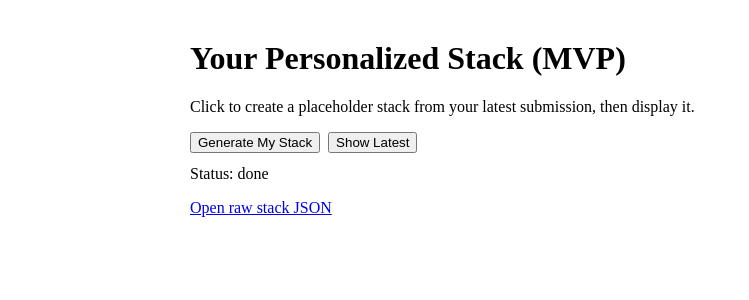
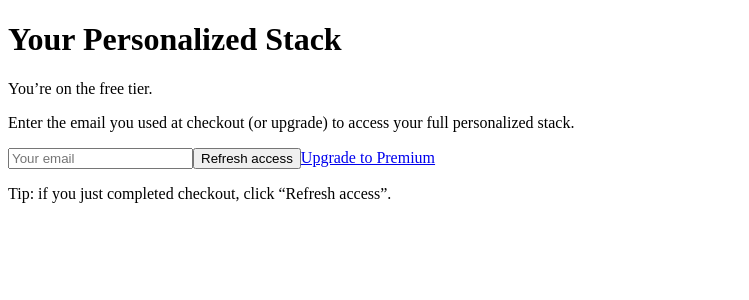
Before and after one commit to LGomes360/lve360-app, a Next.js app: page /results in a window 1280 px wide. Shown: the top 300 px of the page, without its empty margins (0-749 px from the left). Built offline with nearby package versions, Linux system fonts and the light colour scheme; no server answers; the database is empty.

Commit message:
Update page.tsx

```diff
--- a/app/results/page.tsx
+++ b/app/results/page.tsx
@@ -1,73 +1,125 @@
 'use client';
+
 import { useEffect, useState } from 'react';
 
-type Status = 'idle' | 'working' | 'done' | 'error';
+type TierResp = { email: string; tier: 'free' | 'premium'; stripe_subscription_status?: string | null };
 
 export default function Results() {
-  const [status, setStatus] = useState<Status>('idle');
+  const [email, setEmail] = useState('');
+  const [tier, setTier] = useState<'free' | 'premium' | 'checking'>('checking');
+  const [status, setStatus] = useState<'idle' | 'working' | 'done' | 'error'>('idle');
   const [stack, setStack] = useState<any>(null);
-  const [err, setErr] = useState<string>('');
 
-  async function readLatestStack() {
-    const q = new URLSearchParams({ select: '*', order: 'created_at.desc', limit: '1' });
-    const res = await fetch(`/api/stacks?${q.toString()}`, { cache: 'no-store' });
-    if (!res.ok) throw new Error(`read failed: ${res.status}`);
-    const rows = await res.json();
-    return rows?.[0]?.stack || null; // <- stack column payload
-  }
+  // Helper: save email locally so returning users don’t need to retype
+  const remember = (e: string) => {
+    const v = e.trim().toLowerCase();
+    setEmail(v);
+    if (v) localStorage.setItem('lve-email', v);
+  };
 
-  async function handleGenerate() {
-    try {
-      setStatus('working'); setErr(''); setStack(null);
-      const r = await fetch('/api/generate-stack', { method: 'POST' });
-      const j = await r.json().catch(() => ({}));
-      if (!r.ok) throw new Error(j?.error || 'generate failed');
-      const latest = await readLatestStack();
-      setStack(latest);
-      setStatus('done');
-    } catch (e:any) {
-      setStatus('error'); setErr(e?.message || 'Unknown error');
+  useEffect(() => {
+    const p = new URLSearchParams(window.location.search);
+    const fromQS = (p.get('email') || '').trim().toLowerCase();
+    const fromLS = (localStorage.getItem('lve-email') || '').trim().toLowerCase();
+    const chosen = fromQS || fromLS;
+    if (chosen) {
+      remember(chosen);
+    } else {
+      setTier('free'); // no email → treat as free until provided
+      return;
     }
-  }
 
-  async function handleShowLatest() {
-    try {
-      setStatus('working'); setErr('');
-      const latest = await readLatestStack();
-      setStack(latest);
-      setStatus('done');
-    } catch (e:any) {
-      setStatus('error'); setErr(e?.message || 'Unknown error');
-    }
-  }
+    const run = async () => {
+      setTier('checking');
+      const r = await fetch(`/api/users/tier?email=${encodeURIComponent(chosen)}`);
+      const data = (await r.json()) as TierResp;
+      setTier(data.tier ?? 'free');
+    };
+    run();
+  }, []);
 
-  // Auto-load latest on first visit
-  useEffect(() => { handleShowLatest(); }, []);
+  const generate = async () => {
+    setStatus('working');
+    const res = await fetch('/api/generate-stack', { method: 'POST' });
+    if (!res.ok) return setStatus('error');
+
+    setStatus('done');
+    // pull latest stack to display
+    const r2 = await fetch('/api/stacks');
+    if (r2.ok) setStack(await r2.json());
+  };
+
+  const Gate = () => {
+    if (tier === 'checking') return <p className="mt-4 text-sm">Checking access…</p>;
+    if (tier === 'premium') return null;
+
+    // Free state
+    return (
+      <div className="mt-6 rounded border p-4 bg-yellow-50">
+        <p className="font-medium">You’re on the free tier.</p>
+        <p className="text-sm mt-1">
+          Enter the email you used at checkout (or upgrade) to access your full personalized stack.
+        </p>
+
+        <div className="mt-3 flex gap-2">
+          <input
+            className="border px-3 py-2 w-72"
+            placeholder="Your email"
+            value={email}
+            onChange={(e) => remember(e.target.value)}
+          />
+          <button
+            className="px-3 py-2 rounded bg-black text-white"
+            onClick={async () => {
+              if (!email) return;
+              const r = await fetch(`/api/users/tier?email=${encodeURIComponent(email)}`);
+              const data = (await r.json()) as TierResp;
+              setTier(data.tier ?? 'free');
+            }}
+          >
+            Refresh access
+          </button>
+          <a
+            className="px-3 py-2 rounded border"
+            href={`/pricing${email ? `?email=${encodeURIComponent(email)}` : ''}`}
+          >
+            Upgrade to Premium
+          </a>
+        </div>
+
+        <p className="text-xs mt-2 text-gray-600">
+          Tip: if you just completed checkout, click “Refresh access”.
+        </p>
+      </div>
+    );
+  };
 
   return (
-    <main style={{ maxWidth: 900, margin: '40px auto', padding: '0 16px' }}>
-      <h1>Your Personalized Stack (MVP)</h1>
-      <p>Click to create a placeholder stack from your latest submission, then display it.</p>
+    <main className="p-8 max-w-3xl mx-auto">
+      <h1 className="text-2xl font-semibold">Your Personalized Stack</h1>
 
-      <div style={{ display: 'flex', gap: 8, marginTop: 12 }}>
-        <button onClick={handleGenerate}>Generate My Stack</button>
-        <button onClick={handleShowLatest}>Show Latest</button>
-      </div>
+      <Gate />
 
-      <div style={{ marginTop: 12 }}>Status: {status}</div>
-      {err && <div style={{ color: 'red', marginTop: 12 }}>{err}</div>}
+      {tier === 'premium' && (
+        <>
+          <p className="mt-2 text-sm text-gray-600">Welcome, premium member{email ? ` (${email})` : ''}.</p>
 
-      {stack && (
-        <pre style={{ marginTop: 16, background: '#f6f8fa', padding: 12, overflowX: 'auto' }}>
+          <button
+            onClick={generate}
+            className="mt-6 rounded bg-black text-white px-4 py-2 disabled:opacity-50"
+            disabled={status === 'working'}
+          >
+            {status === 'working' ? 'Generating…' : 'Generate My Stack'}
+          </button>
+          <div className="mt-2 text-sm">Status: {status}</div>
+
+          {stack && (
+            <pre className="mt-6 bg-gray-50 p-4 rounded overflow-auto text-sm">
 {JSON.stringify(stack, null, 2)}
-        </pre>
+            </pre>
+          )}
+        </>
       )}
-
-      <div style={{ marginTop: 16 }}>
-        <a href="/api/stacks?select=*&order=created_at.desc&limit=1" target="_blank" rel="noreferrer">
-          Open raw stack JSON
-        </a>
-      </div>
     </main>
   );
 }
```
